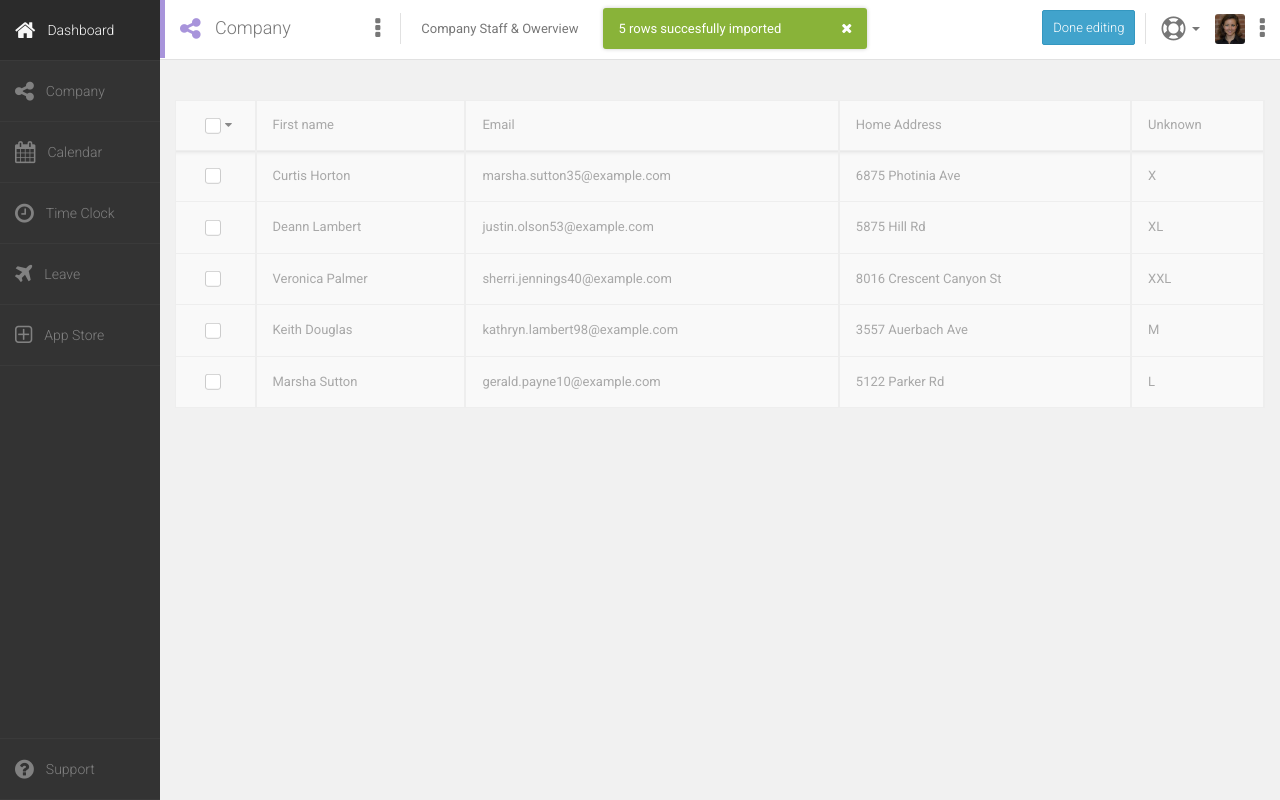
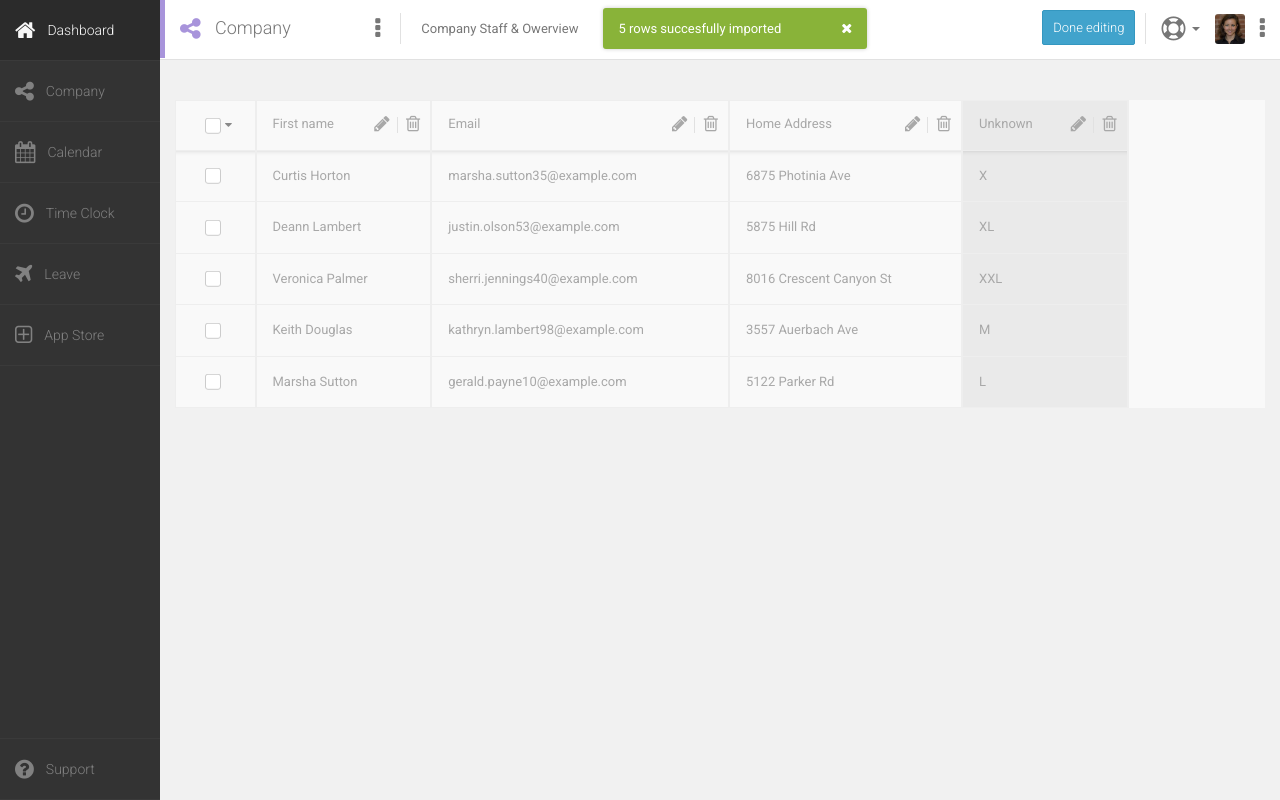
Before and after one commit to TheFirm/csv-handsontable, a PHP site: page /oauth/trunk/html/company_edit.html in a window 1280 px wide. Run offline with PHP 8.4, Linux system fonts and the light colour scheme; style sheets or scripts are compiled from the project's sources; some libraries are stand-ins or nearby versions.

Commit message:
start create main table

```diff
--- a/trunk/html/company_edit.html
+++ b/trunk/html/company_edit.html
@@ -117,6 +117,7 @@
     <div class="main_content">
         <div class="container-fluid">
             <div class="main_table_wrapper">
+                <div class="table_wrapper">
                     <table class="main_table table table-bordered">
                         <thead>
                         <tr>
@@ -125,10 +126,31 @@
                                 <label for="checkboxG1" class="css-label"></label>
                                 <a class="caret_btn" href=""><i class="fa fa-caret-down"></i></a>
                             </th>
-                            <th>First name</th>
-                            <th>Email</th>
-                            <th>Home Address</th>
-                            <th>Unknown</th>
+                            <th>
+                                First name
+                                <div class="table_btn_wrapper">
+                                    <a href class="icon_btn btn_bordered_right"><i class="fa fa-pencil"></i></a>
+                                    <a href class="icon_btn"><i class="fa fa-trash-o"></i></a>
+                                </div>
+                            </th>
+                            <th>Email
+                                <div class="table_btn_wrapper">
+                                    <a href class="icon_btn btn_bordered_right"><i class="fa fa-pencil"></i></a>
+                                    <a href class="icon_btn"><i class="fa fa-trash-o"></i></a>
+                                </div>
+                            </th>
+                            <th>Home Address
+                                <div class="table_btn_wrapper">
+                                    <a href class="icon_btn btn_bordered_right"><i class="fa fa-pencil"></i></a>
+                                    <a href class="icon_btn"><i class="fa fa-trash-o"></i></a>
+                                </div>
+                            </th>
+                            <th class="unknown_cell">Unknown
+                                <div class="table_btn_wrapper">
+                                    <a href class="icon_btn btn_bordered_right"><i class="fa fa-pencil"></i></a>
+                                    <a href class="icon_btn"><i class="fa fa-trash-o"></i></a>
+                                </div>
+                            </th>
                         </tr>
                         </thead>
                         <tbody>
@@ -140,7 +162,7 @@
                             <td>Curtis Horton</td>
                             <td>marsha.sutton35@example.com</td>
                             <td>6875 Photinia Ave</td>
-                            <td>X</td>
+                            <td class="unknown_cell">X</td>
                         </tr>
                         <tr>
                             <td class="checkbox_wrap">
@@ -150,7 +172,7 @@
                             <td>Deann Lambert</td>
                             <td>justin.olson53@example.com</td>
                             <td>5875 Hill Rd</td>
-                            <td>XL</td>
+                            <td class="unknown_cell">XL</td>
                         </tr>
                         <tr>
                             <td class="checkbox_wrap">
@@ -160,7 +182,7 @@
                             <td>Veronica Palmer</td>
                             <td>sherri.jennings40@example.com</td>
                             <td>8016 Crescent Canyon St</td>
-                            <td>XXL</td>
+                            <td class="unknown_cell">XXL</td>
                         </tr>
                         <tr>
                             <td class="checkbox_wrap">
@@ -170,7 +192,7 @@
                             <td>Keith Douglas</td>
                             <td>kathryn.lambert98@example.com</td>
                             <td>3557 Auerbach Ave</td>
-                            <td>M</td>
+                            <td class="unknown_cell">M</td>
                         </tr>
                         <tr>
                             <td class="checkbox_wrap">
@@ -180,10 +202,14 @@
                             <td>Marsha Sutton</td>
                             <td>gerald.payne10@example.com</td>
                             <td>5122 Parker Rd</td>
-                            <td>L</td>
+                            <td class="unknown_cell">L</td>
                         </tr>
                         </tbody>
                     </table>
+                    <div class="add_column_block">
+
+                    </div>
+                </div>
             </div>
         </div>
     </div>
--- a/trunk/html/sass/buttons_and_notifications.scss
+++ b/trunk/html/sass/buttons_and_notifications.scss
@@ -73,13 +73,13 @@
 //Icon-button
 .icon_btn {
   &:hover {
-    color: darken($text_color1, 10%);
+    color: $text_color1;
   }
   i {
     font-size: 18px;
   }
   @include transition(all 0.1s);
-  color: $text_color1;
+  color: $text_color4;
 }
 
 .success {
@@ -107,12 +107,12 @@
 //Bordered btn
 .btn_bordered_left {
   border-left: 1px solid $border_light;
-  padding-left: 5px;
+  padding-left: 7px;
 }
 
 .btn_bordered_right {
   border-right: 1px solid $border_light;
-  padding-right: 5px;
+  padding-right: 7px;
 }
 
 
--- a/trunk/html/sass/tables_styles.scss
+++ b/trunk/html/sass/tables_styles.scss
@@ -2,7 +2,14 @@
 @import "base_styles";
 /////////////////////////////////////////////////////////////
 /////////////////////////*MAIN TABLE*////////////////////////
-/////////////////////////////////////////////////////////////
+/////////////////////////////////////////////////////////////\
+.table_wrapper {
+  .main_table {
+    width: 87.5%;
+  }
+  background-color: darken($full_white, 2.5%);
+}
+
 .main_table {
   background-color: darken($full_white, 2.5%);
 }
@@ -46,6 +53,20 @@
 .unknown_cell {
   background-color: $bg6;
 }
+
+.table_btn_wrapper {
+  a:first-child {
+   margin-right: 5px;
+  }
+  display: inline-block;
+  float: right;
+}
+
+
+//Add row or column
+.add_column_block {
+  width: 12.5%;
+}
 /////////////////////////////////////////////////////////////
 //////////////////////*END OF MAIN TABLE*////////////////////
 /////////////////////////////////////////////////////////////
--- a/trunk/html/stylesheets/custom_styles.css
+++ b/trunk/html/stylesheets/custom_styles.css
@@ -216,11 +216,11 @@ h6 {
   -o-transition: all 0.1s;
   -webkit-transition: all 0.1s;
   transition: all 0.1s;
-  color: #818181;
+  color: #a8a8a8;
 }
 /* line 75, ../sass/buttons_and_notifications.scss */
 .icon_btn:hover {
-  color: #686868;
+  color: #818181;
 }
 /* line 78, ../sass/buttons_and_notifications.scss */
 .icon_btn i {
@@ -255,13 +255,13 @@ h6 {
 /* line 108, ../sass/buttons_and_notifications.scss */
 .btn_bordered_left {
   border-left: 1px solid #e1e1e1;
-  padding-left: 5px;
+  padding-left: 7px;
 }
 
 /* line 113, ../sass/buttons_and_notifications.scss */
 .btn_bordered_right {
   border-right: 1px solid #e1e1e1;
-  padding-right: 5px;
+  padding-right: 7px;
 }
 
 /* line 126, ../sass/buttons_and_notifications.scss */
@@ -403,58 +403,82 @@ h6 {
 }
 
 /* line 6, ../sass/tables_styles.scss */
+.table_wrapper {
+  background-color: #f9f9f9;
+}
+/* line 7, ../sass/tables_styles.scss */
+.table_wrapper .main_table {
+  width: 87.5%;
+}
+
+/* line 13, ../sass/tables_styles.scss */
 .main_table {
   background-color: #f9f9f9;
 }
 
-/* line 10, ../sass/tables_styles.scss */
+/* line 17, ../sass/tables_styles.scss */
 .main_table.table-bordered {
   border-top: 1px solid #eeeeee;
 }
 
-/* line 14, ../sass/tables_styles.scss */
+/* line 21, ../sass/tables_styles.scss */
 .main_table.table-bordered th {
   font-size: 13px;
   color: #a8a8a8;
   padding: 13px 10px 15px 16px;
 }
 
-/* line 20, ../sass/tables_styles.scss */
+/* line 27, ../sass/tables_styles.scss */
 .main_table.table-bordered td {
   font-size: 13px;
   color: #a8a8a8;
   padding: 16px 16px;
 }
 
-/* line 26, ../sass/tables_styles.scss */
+/* line 33, ../sass/tables_styles.scss */
 .main_table.table-bordered tbody tr:first-child td {
   -moz-box-shadow: 0 5px 5px -5px rgba(0, 0, 0, 0.15) inset;
   -webkit-box-shadow: 0 5px 5px -5px rgba(0, 0, 0, 0.15) inset;
   box-shadow: 0 5px 5px -5px rgba(0, 0, 0, 0.15) inset;
 }
 
-/* line 30, ../sass/tables_styles.scss */
+/* line 37, ../sass/tables_styles.scss */
 .main_table.table-bordered > thead > tr > th, .table-bordered > thead > tr > td {
   border-bottom-width: 1px;
   border: 1px solid #eeeeee;
   border-right-width: 2px;
 }
 
-/* line 36, ../sass/tables_styles.scss */
+/* line 43, ../sass/tables_styles.scss */
 .main_table.table-bordered > tbody > tr > th, .table-bordered > tbody > tr > td {
   border: 1px solid #eeeeee;
   border-right-width: 2px;
 }
 
-/* line 41, ../sass/tables_styles.scss */
+/* line 48, ../sass/tables_styles.scss */
 .checkbox_wrap {
   width: 80px;
   text-align: center;
 }
 
-/* line 46, ../sass/tables_styles.scss */
+/* line 53, ../sass/tables_styles.scss */
 .unknown_cell {
   background-color: #eaeaea;
+}
+
+/* line 57, ../sass/tables_styles.scss */
+.table_btn_wrapper {
+  display: inline-block;
+  float: right;
+}
+/* line 58, ../sass/tables_styles.scss */
+.table_btn_wrapper a:first-child {
+  margin-right: 5px;
+}
+
+/* line 67, ../sass/tables_styles.scss */
+.add_column_block {
+  width: 12.5%;
 }
 
 /* line 9, ../sass/custom_styles.scss */
```
Also changed, not shown: trunk/html/stylesheets/buttons_and_notifications.css (+4 -4 lines). Lines whose indentation alone changed are shown as unchanged.
